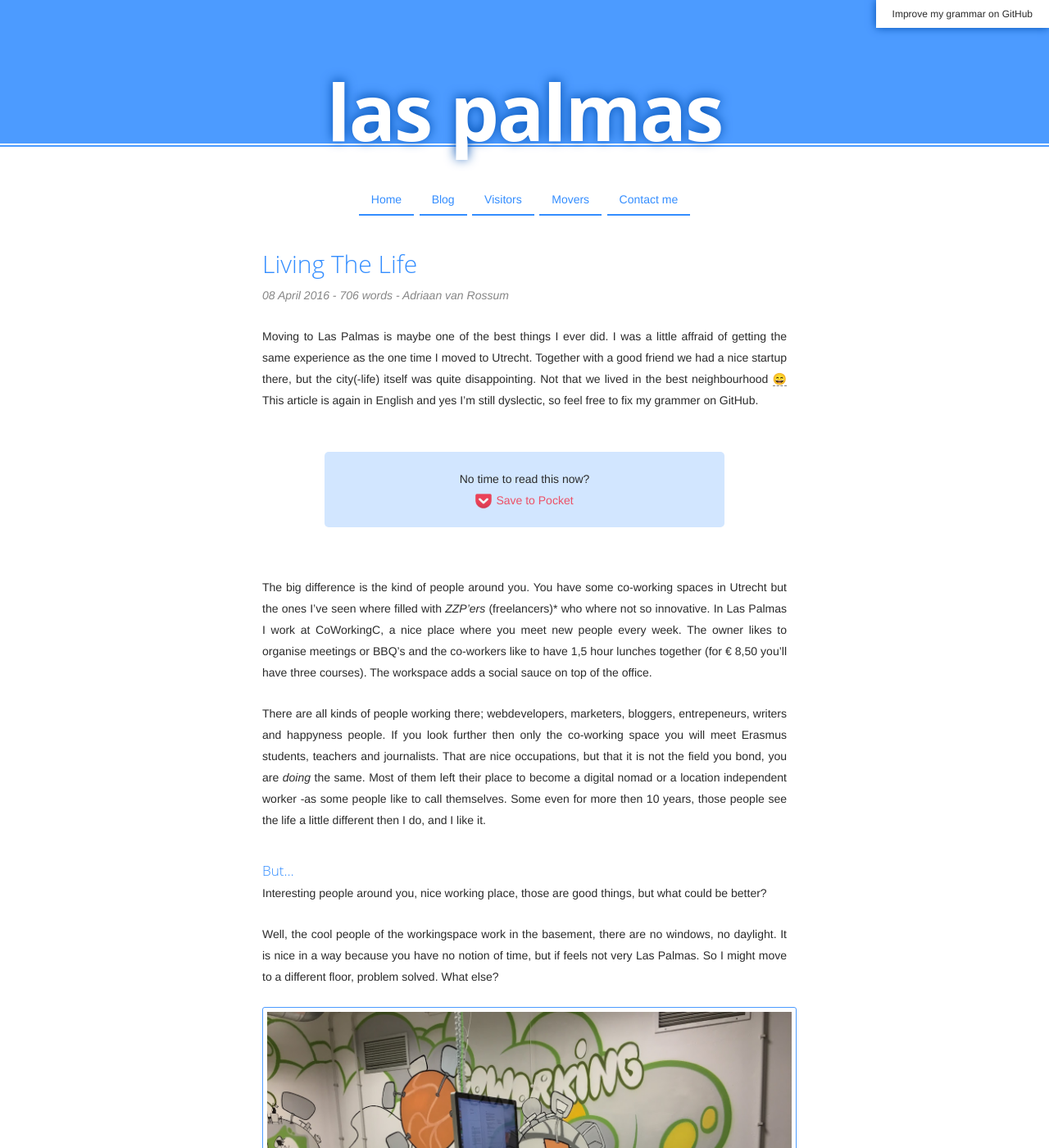
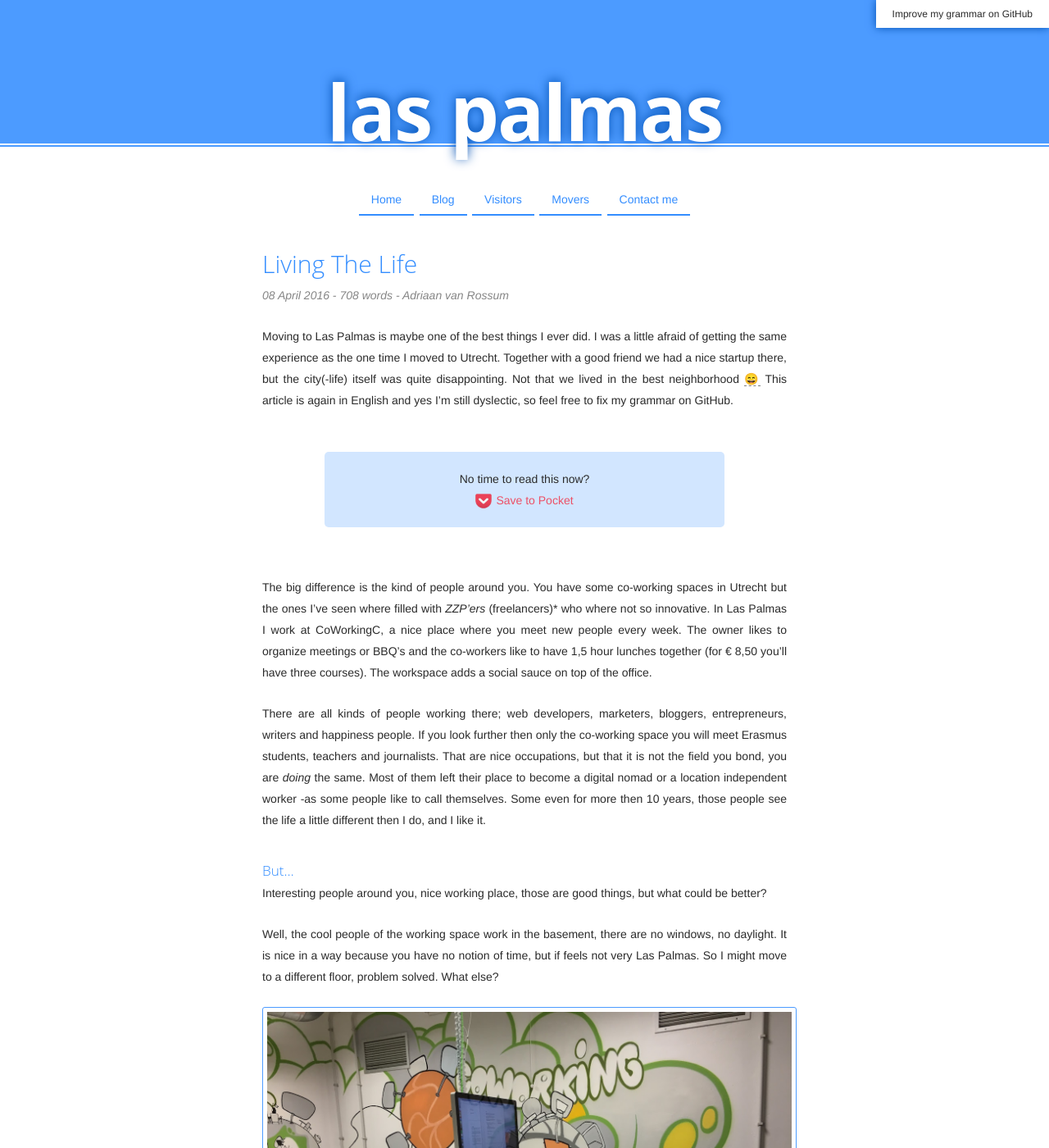
Before and after one commit to adriaandotcom/laspalmas.adriaan.io, a Jekyll site: the page built from _posts/2016-04-08-living-the-life.md, in a window 1280 px wide and 1400 px high. Shown: the whole window at 82% size. Built offline with Jekyll 4.4.1, drawn with Linux system fonts in a browser that asks for light colours; emoji names are drawn with the system emoji font; some of the changed text lies outside the part shown.

Commit message:
Fix typo's

```diff
--- a/_posts/2016-04-08-living-the-life.md
+++ b/_posts/2016-04-08-living-the-life.md
@@ -2,17 +2,17 @@
 featured_image: '/images/posts/living-the-life/back-at-goldrepublic.jpg'
 ---
 
-Moving to Las Palmas is maybe one of the best things I ever did. I was a little affraid of getting the same experience as the one time I moved to Utrecht. Together with a good friend we had a nice startup there, but the city(-life) itself was quite disappointing. Not that we lived in the best neighbourhood :smile: This article is again in English and yes I'm still dyslectic, so feel free to fix my grammer on GitHub.
+Moving to Las Palmas is maybe one of the best things I ever did. I was a little afraid of getting the same experience as the one time I moved to Utrecht. Together with a good friend we had a nice startup there, but the city(-life) itself was quite disappointing. Not that we lived in the best neighborhood :smile: This article is again in English and yes I'm still dyslectic, so feel free to fix my grammar on GitHub.
 
-The big difference is the kind of people around you. You have some co-working spaces in Utrecht but the ones I've seen where filled with *ZZP'ers* (freelancers)* who where not so innovative. In Las Palmas I work at CoWorkingC, a nice place where you meet new people every week. The owner likes to organise meetings or BBQ's and the co-workers like to have 1,5 hour lunches together (for € 8,50 you'll have three courses). The workspace adds a social sauce on top of the office.
+The big difference is the kind of people around you. You have some co-working spaces in Utrecht but the ones I've seen where filled with *ZZP'ers* (freelancers)* who where not so innovative. In Las Palmas I work at CoWorkingC, a nice place where you meet new people every week. The owner likes to organize meetings or BBQ's and the co-workers like to have 1,5 hour lunches together (for € 8,50 you'll have three courses). The workspace adds a social sauce on top of the office.
 
-There are all kinds of people working there; webdevelopers, marketers, bloggers, entrepeneurs, writers and happyness people. If you look further then only the co-working space you will meet Erasmus students, teachers and journalists. That are nice occupations, but that it is not the field you bond, you are *doing* the same. Most of them left their place to become a digital nomad or a location independent worker -as some people like to call themselves. Some even for more then 10 years, those people see the life a little different then I do, and I like it.
+There are all kinds of people working there; web developers, marketers, bloggers, entrepreneurs, writers and happiness people. If you look further then only the co-working space you will meet Erasmus students, teachers and journalists. That are nice occupations, but that it is not the field you bond, you are *doing* the same. Most of them left their place to become a digital nomad or a location independent worker -as some people like to call themselves. Some even for more then 10 years, those people see the life a little different then I do, and I like it.
 
 ### But...
 
 Interesting people around you, nice working place, those are good things, but what could be better?
 
-Well, the cool people of the workingspace work in the basement, there are no windows, no daylight. It is nice in a way because you have no notion of time, but if feels not very Las Palmas. So I might move to a different floor, problem solved. What else?
+Well, the cool people of the working space work in the basement, there are no windows, no daylight. It is nice in a way because you have no notion of time, but if feels not very Las Palmas. So I might move to a different floor, problem solved. What else?
 
 <div><img src="/images/posts/living-the-life/basement.jpg"></div>
 
```
Also changed, not shown: other parts of _posts/2016-04-08-living-the-life.md (+2 -2 lines), _posts/2016-03-15-before-i-go.md (+5 -5 lines), _posts/between-marketeers-developers-and-happiness-people.md (+2 -2 lines).
